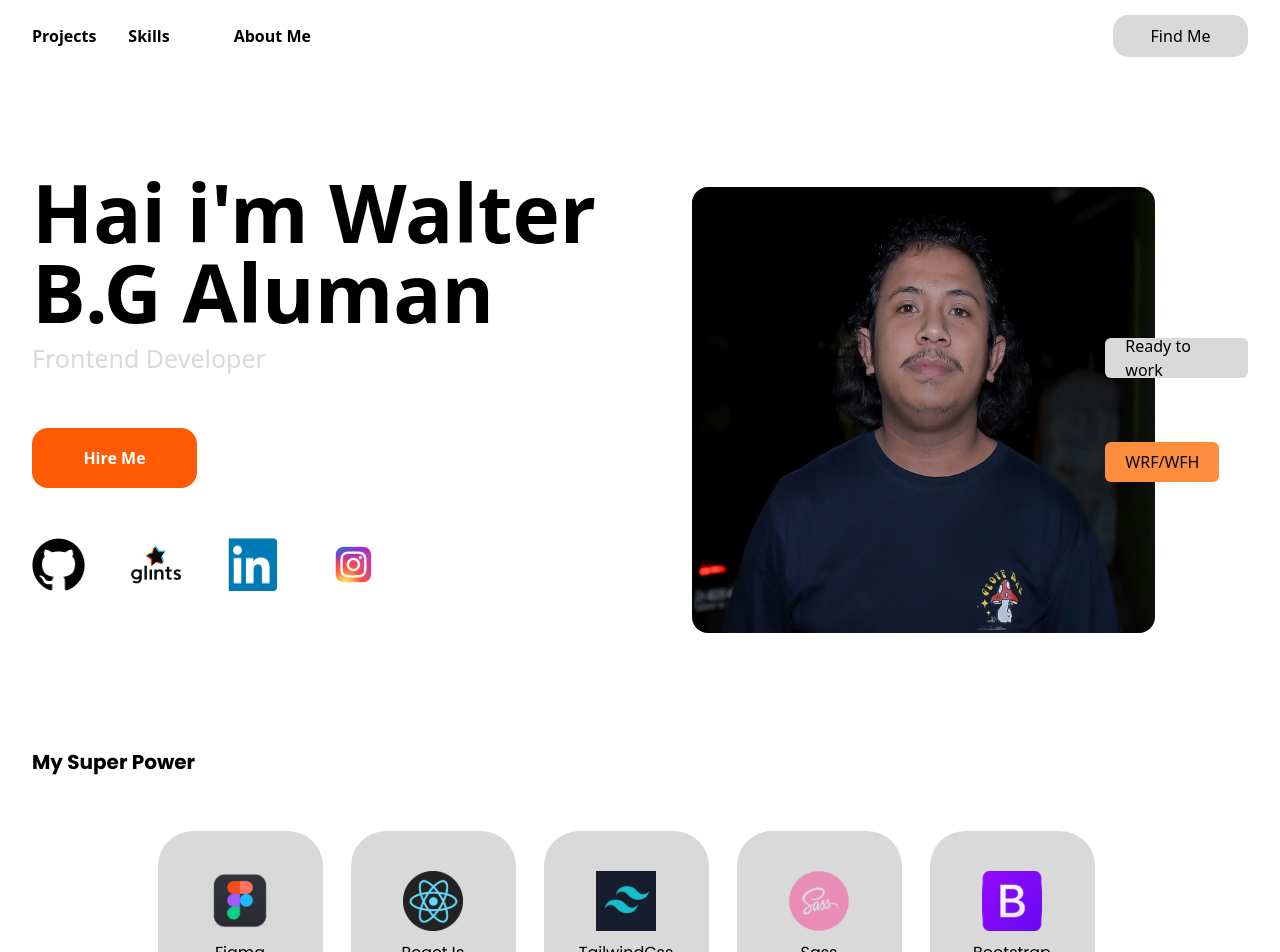
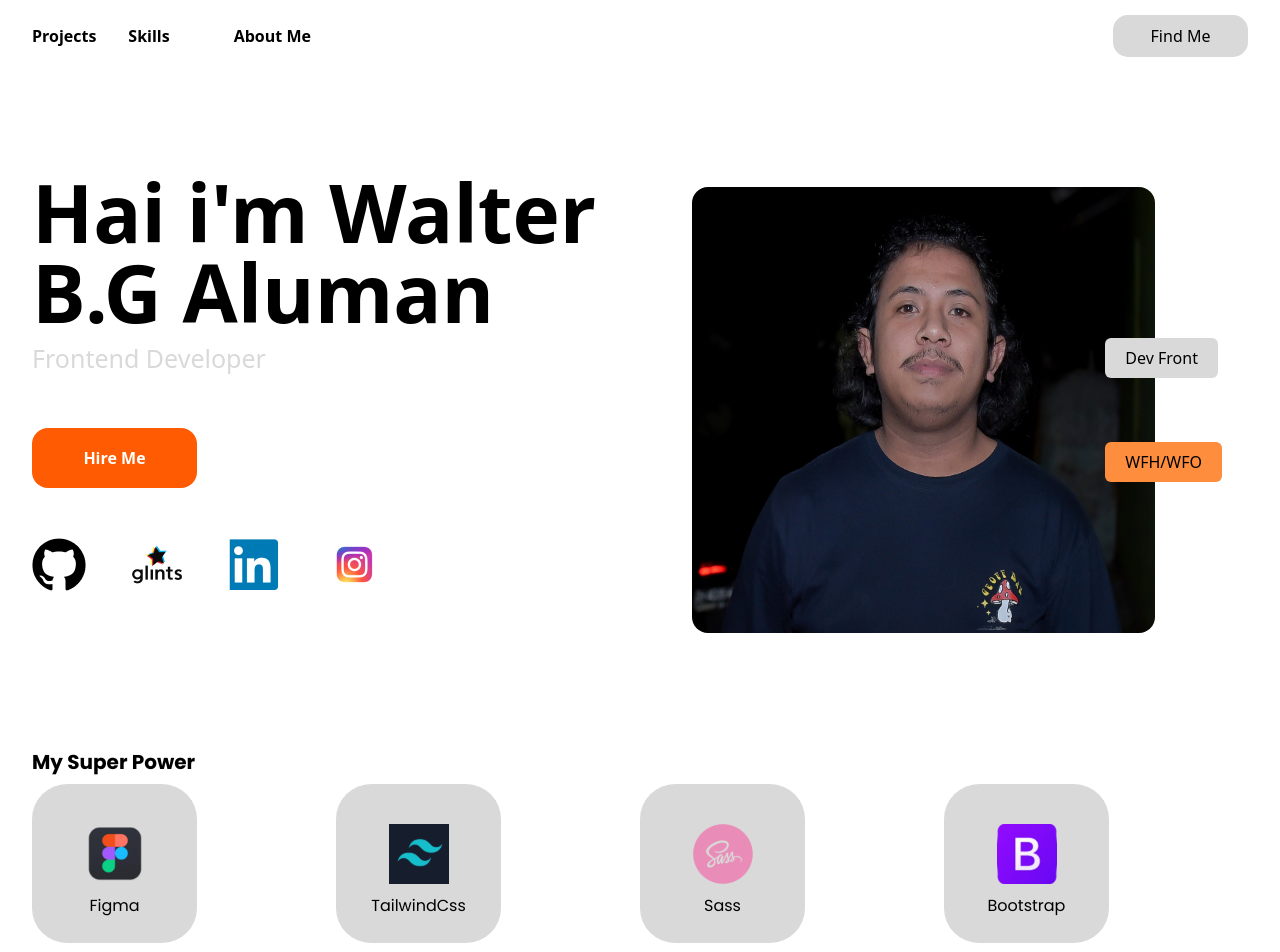
Before and after one commit to pekeleku/myportfolio, a React (Create React App) app: page / in a window 1280 px wide. Shown: the top 952 px of the page. Built offline with nearby package versions, Linux system fonts and the light colour scheme.

Commit message:
adjust ui

```diff
--- a/package.json
+++ b/package.json
@@ -10,6 +10,8 @@
     "react-dom": "^18.2.0",
     "react-router-dom": "^5.3.4",
     "react-scripts": "5.0.1",
+    "react-slick": "^0.30.3",
+    "slick-carousel": "^1.8.1",
     "web-vitals": "^2.1.4"
   },
   "scripts": {
--- a/src/components/AdvantageItem/index.js
+++ b/src/components/AdvantageItem/index.js
@@ -1,10 +1,20 @@
 import React from "react";
-
-export default function index({ pathImg, title }) {
+export default function index({
+  pathImg,
+  title,
+  width = false,
+  heigth = false,
+}) {
   return (
-    <div className=" w-[165px] h-[159px] mb-4 md:mb-0 p-[40px] bg-secondary   hover:bg-slate-400 hover:duration-500  rounded-[35px] mr-0 md:mr-7">
+    <div
+      className={` w-[165px] h-[159px] mb-4 md:mb-0 p-[40px] bg-secondary   hover:bg-slate-400 hover:duration-500  rounded-[35px] mr-0 md:mr-7 `}
+    >
       <div className="flex  items-center justify-center ">
-        <img src={pathImg} className="  " alt={title} />
+        <img
+          src={pathImg}
+          className={`${width ? "w-[60px]" : "auto"}`}
+          alt={title}
+        />
       </div>
       <p className="flex justify-center font-medium mt-[10px]">{title}</p>
     </div>
--- /dev/null
+++ b/src/components/reusable/CustomeSlider/CustomSlider .js
@@ -0,0 +1,47 @@
+import React from "react";
+import Slider from "react-slick";
+import "slick-carousel/slick/slick.css";
+import "slick-carousel/slick/slick-theme.css";
+
+const CustomSlider = ({ children, settings = {} }) => {
+  const defaultSettings = {
+    dots: false,
+    infinite: false,
+    speed: 100,
+    slidesToShow: 4,
+    slidesToScroll: 1,
+    initialSlide: 0,
+    autoplay: true,
+    autoplaySpeed: 1000,
+    responsive: [
+      {
+        breakpoint: 1024,
+        settings: {
+          slidesToShow: 3,
+          slidesToScroll: 3,
+          infinite: true,
+          dots: false,
+        },
+      },
+      {
+        breakpoint: 600,
+        settings: {
+          slidesToShow: 2,
+          slidesToScroll: 2,
+        },
+      },
+      {
+        breakpoint: 480,
+        settings: {
+          slidesToShow: 1,
+          slidesToScroll: 1,
+        },
+      },
+    ],
+    ...settings, // override default if needed
+  };
+
+  return <Slider {...defaultSettings}>{children}</Slider>;
+};
+
+export default CustomSlider;
--- a/src/parts/Advantage.js
+++ b/src/parts/Advantage.js
@@ -1,13 +1,69 @@
 import React from "react";
+
 import AdvantageItem from "../components/AdvantageItem";
+import CustomSlider from "../components/reusable/CustomeSlider/CustomSlider ";
 
 export default function Advantage() {
+  const settings = {
+    dots: false,
+    infinite: true,
+    centerMode: true,
+
+    speed: 700,
+    slidesToShow: 4,
+    slidesToScroll: 1,
+    initialSlide: 0,
+    autoplay: true,
+    autoplaySpeed: 1000,
+    responsive: [
+      {
+        breakpoint: 1024,
+        settings: {
+          slidesToShow: 3,
+          slidesToScroll: 3,
+          infinite: true,
+          dots: false,
+        },
+      },
+      {
+        breakpoint: 768,
+        settings: {
+          slidesToShow: 3,
+          slidesToScroll: 1,
+          initialSlide: 3,
+        },
+      },
+      {
+        breakpoint: 600,
+        settings: {
+          slidesToShow: 2,
+          slidesToScroll: 2,
+          initialSlide: 2,
+        },
+      },
+      {
+        breakpoint: 480,
+        settings: {
+          centerMode: true,
+
+          // fade: true,
+          slidesToShow: 1,
+          slidesToScroll: 1,
+        },
+      },
+    ],
+  };
   return (
     <section id="advantage" className="container mt-[100px] font-poppins">
-      <p className="text-black font-bold text-xl">My Super Power</p>
-      <div className="flex justify-center items-center mt-[55px] flex-col md:flex-row">
+      <p className="text-black font-bold text-xl mb-2">My Super Power</p>
+      <CustomSlider>
+        <AdvantageItem title="ReactJs" pathImg="./img/advantage/react.svg" />
+        <AdvantageItem
+          width
+          title="Nextjs"
+          pathImg="./img/advantage/icon-nextjs.svg"
+        />
         <AdvantageItem title="Figma" pathImg="./img/advantage/figma.svg" />
-        <AdvantageItem title="ReactJs" pathImg="./img/advantage/react.svg" />
         <AdvantageItem
           title="TailwindCss"
           pathImg="./img/advantage/tailwind.svg"
@@ -17,7 +73,7 @@ export default function Advantage() {
           title="Bootstrap"
           pathImg="./img/advantage/bootstrap.svg"
         />
-      </div>
+      </CustomSlider>
     </section>
   );
 }
--- a/src/parts/Hero.js
+++ b/src/parts/Hero.js
@@ -1,10 +1,10 @@
 /* eslint-disable jsx-a11y/anchor-has-content */
 import React from "react";
-import ButtonEmail from "../components/ButtonEmail";
+import ButtonEmail from "../components/reusable/ButtonEmail";
 import Sosmed from "./Sosmed";
 export default function Hero() {
   return (
-    <section className="container lg:mt-[100px]" id="me">
+    <section className="container lg:mt-[100px]">
       <div className="flex flex-col md:flex-row justify-between">
         <div className="order-last md:order-first">
           <p className="text-black font-bold lg:text-[80px]  text-3xl leading-none lg:leading-[80px] mb-[8px]">
@@ -32,14 +32,14 @@ export default function Hero() {
             <div className="absolute -left-[50px] z-10 bottom-8">
               <div className="flex items-center w-full justify-center h-[28px] bg-secondary p-3 md:p-5 rounded-md md:hidden lg:flex">
                 <p className="text-xs lg:text-base font-medium text-black">
-                  Ready to work
+                  Dev Front
                 </p>
               </div>
             </div>
             <div className="absolute -left-[50px] top-8">
               <div className="flex items-center w-full justify-center h-[28px] bg-primary p-3 md:p-5 rounded-md md:hidden lg:flex">
                 <p className="text-xs md:text-base font-medium text-black">
-                  WRF/WFH
+                  WFH/WFO
                 </p>
               </div>
             </div>
--- a/src/parts/Sosmed.js
+++ b/src/parts/Sosmed.js
@@ -3,7 +3,7 @@ import React from "react";
 export default function Sosmed() {
   return (
     <div className="flex flex-row items-center">
-      <div className=" flex  w-[53px] h-[53px] mr-[45px]">
+      <div className=" flex  w-[53px] h-[53px] mr-[45px] sm:w-auto sm:h-auto">
         <a
           rel="noopener noreferrer"
           href="https://github.com/pekeleku"
@@ -16,7 +16,7 @@ export default function Sosmed() {
           />
         </a>
       </div>
-      <div className="mr-[45px] w-[53px] h-[53px]">
+      <div className="mr-[45px] w-[53px] h-[53px] sm:w-auto sm:h-auto   ">
         <a
           rel="noopener noreferrer"
           href="https://glints.com/id/profile"
@@ -29,7 +29,7 @@ export default function Sosmed() {
           />
         </a>
       </div>
-      <div className="mr-[45px] w-[53px] h-[53px]">
+      <div className="mr-[45px] w-[53px] h-[53px] sm:w-auto sm:h-auto">
         <a
           rel="noopener noreferrer"
           href="https://www.linkedin.com/in/walter-aluman/"
@@ -42,7 +42,7 @@ export default function Sosmed() {
           />
         </a>
       </div>
-      <div className="mr-[45px] w-[53px] h-[53px]">
+      <div className="mr-[45px] w-[53px] h-[53px] sm:w-auto sm:h-auto">
         <a
           rel="noopener noreferrer"
           href="https://www.instagram.com/wollly__/?next=%2F"
```
Also changed, not shown: public/img/advantage/icon-nextjs.svg (added), src/components/reusable/ButtonEmail/index.js (renamed from src/components/ButtonEmail/index.js), 1 other file (tests, documents, lock files or other folders).
